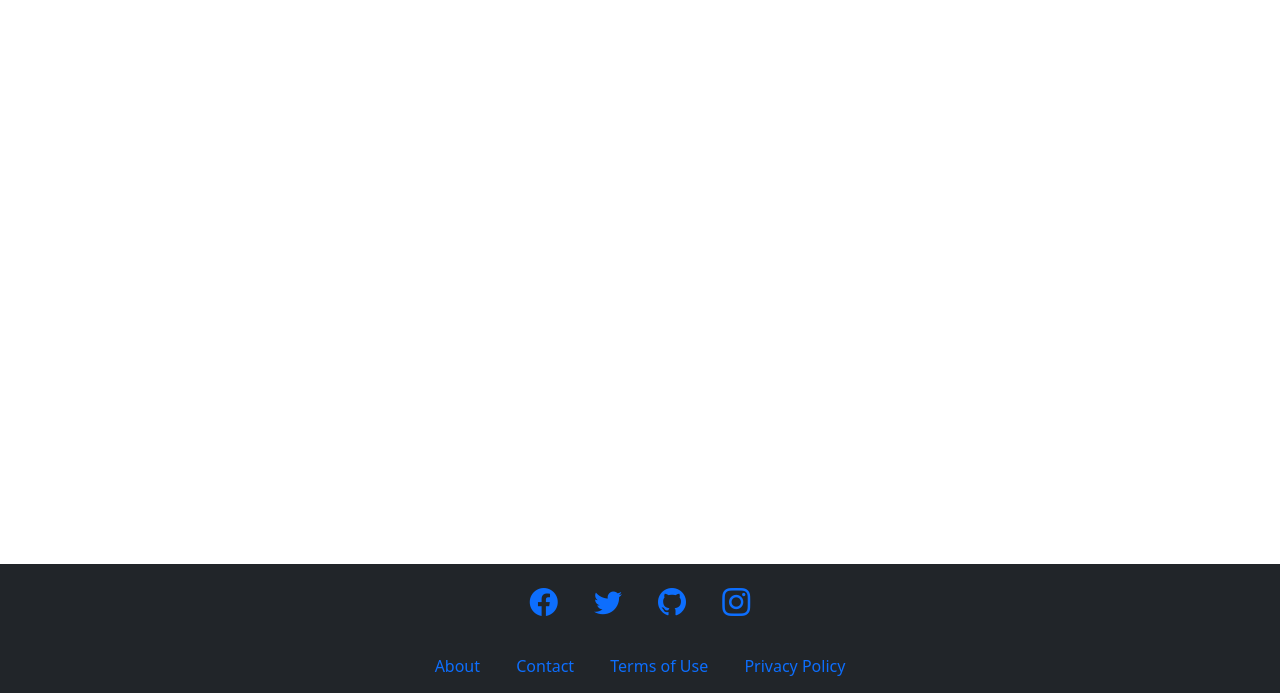
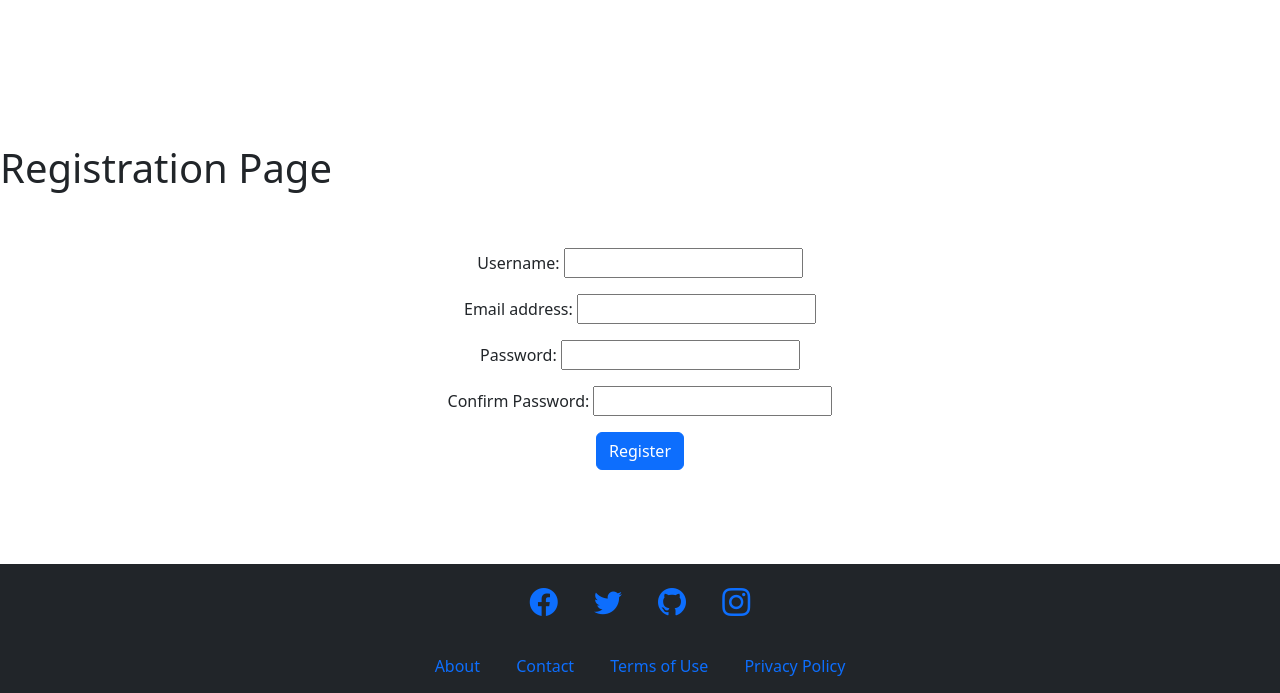
Before and after one commit to HosseinTahami/Task-Manager, a Django app: page /accounts/register/ in a window 1280 px wide. Shown: the part 106-799 px from the top of the page. Run offline with Django 4.2, Linux system fonts and the light colour scheme.

Commit message:
Fix: Complete registration Page

```diff
--- a/accounts/forms.py
+++ b/accounts/forms.py
@@ -13,6 +13,10 @@ class CustomUserCreationForm(forms.ModelForm):
     class Meta:
         model = CustomUser
         fields = ("username", "email")
+        help_texts = {
+            'username': None,
+
+        }
 
     def clean_confirm_password(self):
         cd = self.cleaned_data
--- a/template/login.html
+++ b/template/login.html
@@ -4,6 +4,7 @@
 <br>
 <br>
 <br>
+<h1>Login Page</h1>
 <br>
 <br>
 <div class="text-center">
@@ -11,7 +12,7 @@
         {% csrf_token %}
         {{ form.as_p }}
         <button type="submit" class="btn btn-primary">
-        Login
+            Login
         </button>
     </form>
 </div>
--- a/template/register.html
+++ b/template/register.html
@@ -1,8 +1,19 @@
 {% extends 'base.html' %}
-
 {% block content %}
-
-
-
-
+<br>
+<br>
+<br>
+<br>
+<h1>Registration Page</h1>
+<br>
+<br>
+<div class="text-center">
+    <form action="" method="post">
+        {% csrf_token %}
+        {{ form.as_p }}
+        <button type="submit" class="btn btn-primary">
+            Register
+        </button>
+    </form>
+</div>
 {% endblock %}
```
